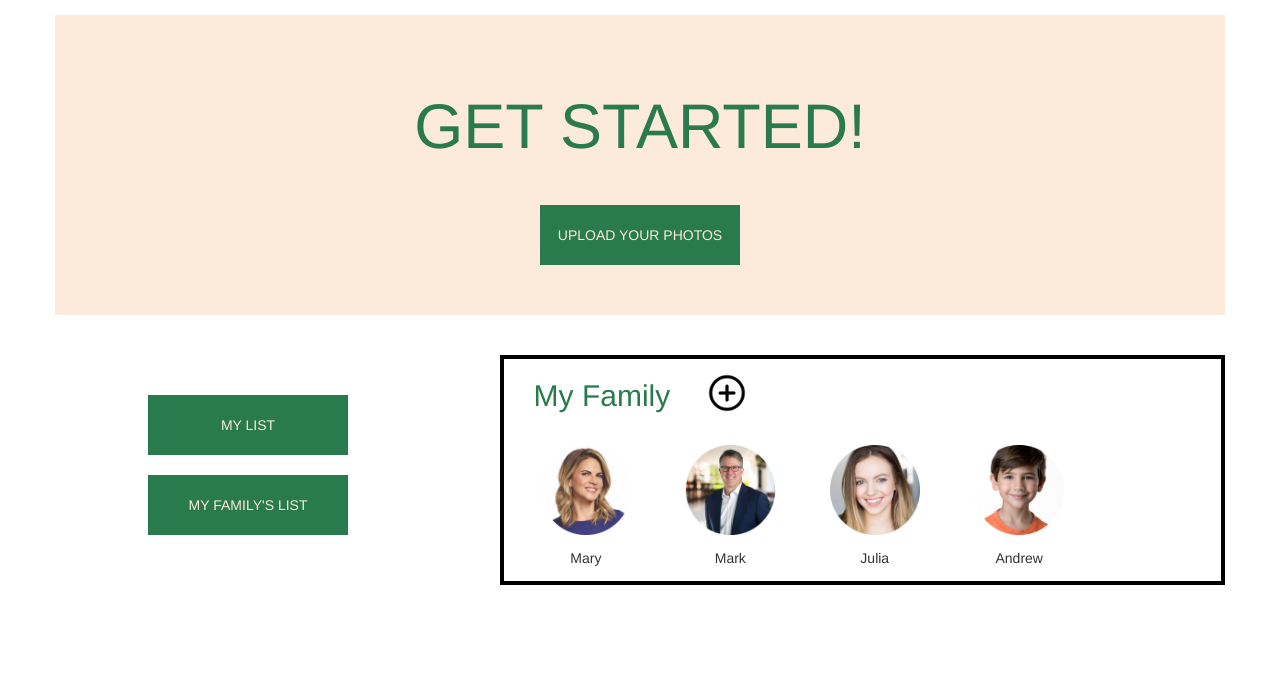
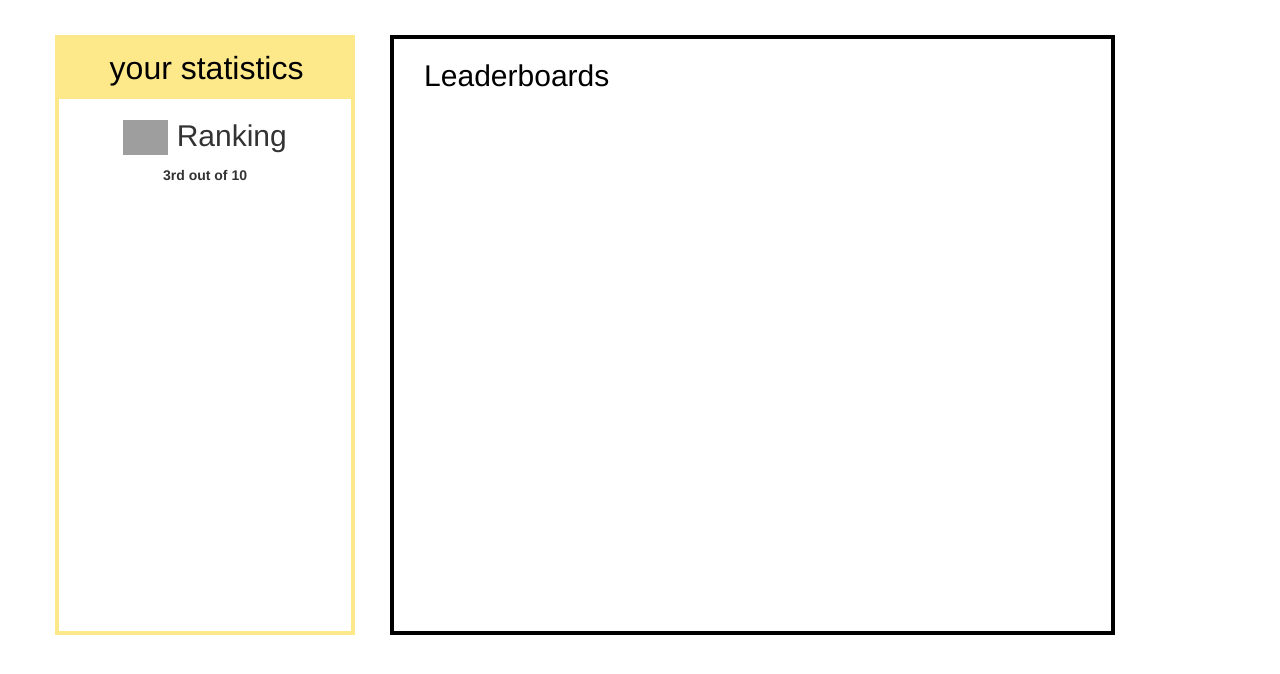
Before and after one commit to ayushdewan/HackMIT-Green, a Flask app: template templates/home.html in a window 1280 px wide. Shown: the part 51-725 px from the top of the page. Run offline with Flask 2, Linux system fonts and the light colour scheme; the template is opened without the code that fills it, so the values that code supplies are empty; some libraries are stand-ins or nearby versions; grey boxes are pictures that could not be loaded.

Commit message:
Update home.html
started making home layout

```diff
--- a/templates/home.html
+++ b/templates/home.html
@@ -55,54 +55,38 @@
   opacity: 1;
 }
 </style>
+
+
+
 <div class="jumbotron text-center" style="padding: 2% 1%; background-color: white;">
-    <br><br>
-    <div class="container" style="background-color: #FCEBDA; height: 300px;">
-        <h1 style="color: #297A4C; padding: 5% 0 3%">GET STARTED!</h1>
-        <div class="zoom">
-            <button onclick="window.location.href='/upload'" style="background-color: #297A4C; color: #FCEBDA; width: 200px; height: 60px; border: 0;">UPLOAD YOUR PHOTOS</button>
+    <br>
+    <br>
+    <br>
+    <div class="container" style="padding: 0;">
+        <div class="column"
+        style="height: 600px; width: 300px;
+              margin-right: 3%; border: 4px solid rgb(253, 232, 138)">
+
+          <div class="zoom">
+            <button onclick="window.location.href='/list'"
+            style="background-color:rgb(253, 232, 138);
+                  color:black; width: 295px; height: 60px;
+                  border: 0; font-size: xx-large; font-weight: 500;">
+                  your statistics</button>
         </div>
-    </div>
-    <br><br>
-    <div class="container" style="padding: 0;">
-        <div class="column" style="height: 230px; width: 33%; margin-right: 5%;">
-            <br><br>
-            <div class="zoom">
-                <button onclick="window.location.href='/list'" style="background-color: #297A4C; color: #FCEBDA; width: 200px; height: 60px; border: 0;">MY LIST</button>
-            </div>
-            <br>
-            <div class="zoom">
-                <button onclick="window.location.href='/family'" style="background-color: #297A4C; color: #FCEBDA; width: 200px; height: 60px; border: 0;">MY FAMILY'S LIST</button>
+
+          <h2><img style="height: 35px; width: 45px" src="/static/leaderboards.png" alt="logo" /> Ranking</h1>
+
+            <div class=container style='padding:0;'>
+                <b>3rd out of 10</b>
             </div>
         </div>
-        <div class="column" style="border: 4px solid black; height: 230px; width: 62%; ">
+        <div class="column" style="border: 4px solid black; height: 600px; width: 62%; ">
             <div class="row" style="width: 50%; margin: 0 30px">
                 <div class="column" style="width:40%">
-                    <h2 style="text-align: left; color: #297A4C">My Family</h2>
+                    <h2 style="text-align: left; color: #000000">Leaderboards</h2>
                 </div>
-                <div class="column" style="width:20%; margin: 4%">
-                    <div class="zoom">
-                        <input type="image" id="image" src="static/plus.png" onclick="openForm()" style="width: 40px;">
-                    </div>
-                </div>
-            </div>
-            <div class="row" style="margin-left: 10px;">
-                <div class="column" style="width:20%">
-                    <img src="static/fam3.png" style="width: 80%">
-                    <figcaption>Mary</figcaption>
-                </div>
-                <div class="column" style="width:20%">
-                    <img src="static/fam2.png" style="width: 80%">
-                    <figcaption>Mark</figcaption>
-                </div>
-                <div class="column" style="width:20%">
-                    <img src="static/fam1.png" style="width: 80%">
-                    <figcaption>Julia</figcaption>
-                </div>
-                <div class="column" style="width:20%">
-                    <img src="static/fam4.png" style="width: 80%">
-                    <figcaption>Andrew</figcaption>
-                </div>
+
             </div>
         </div>
     </div>
```
